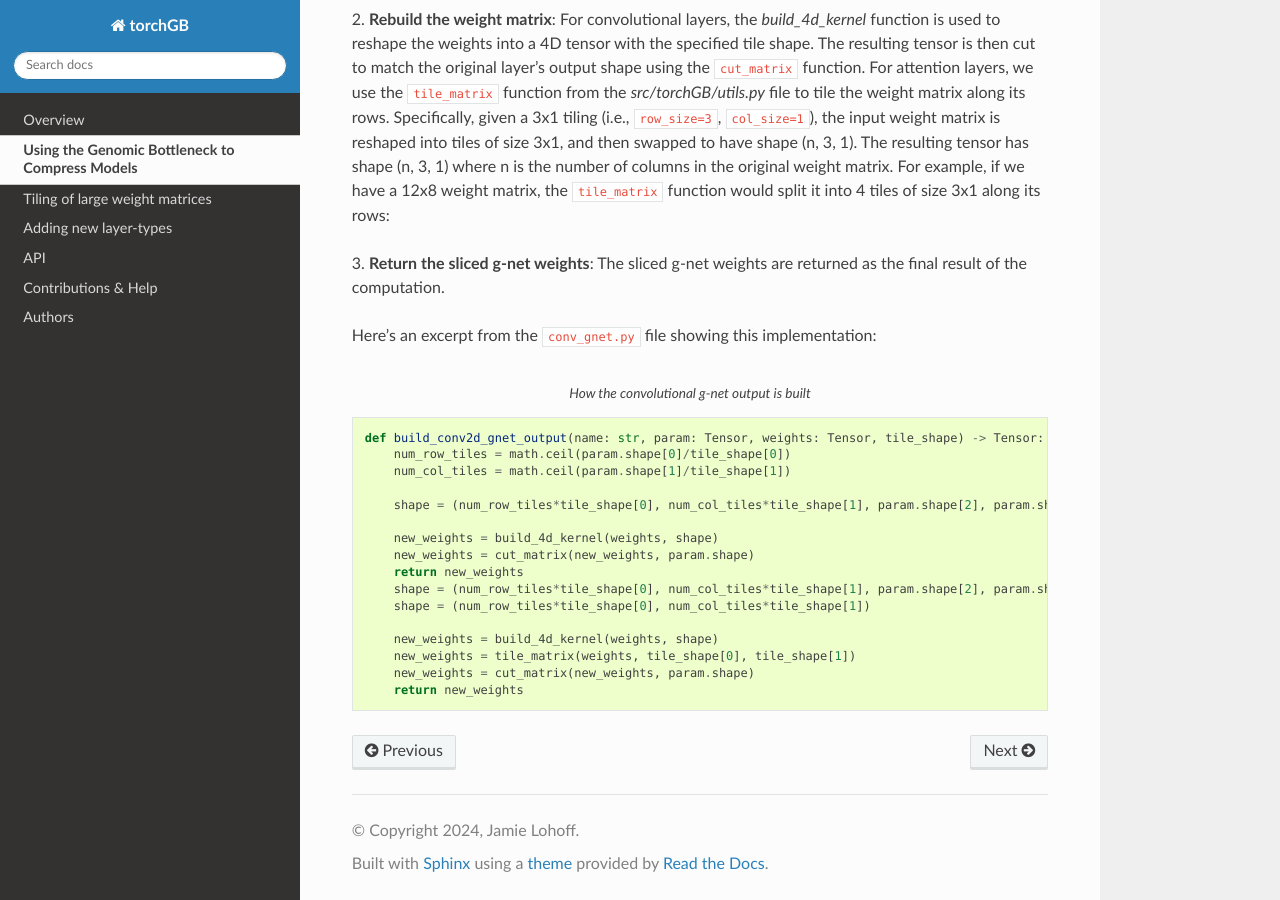
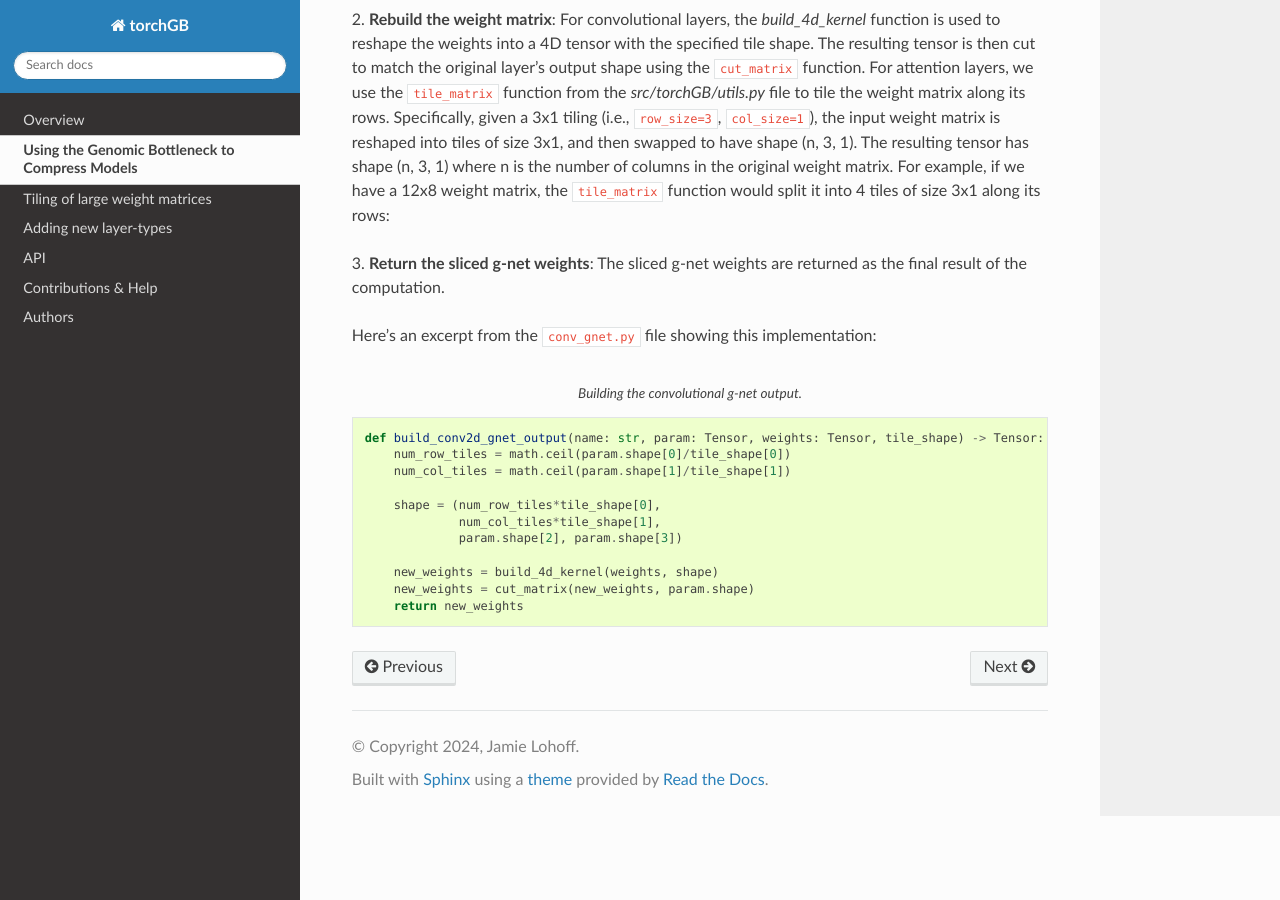
Before and after one commit to jamielohoff/torchGB, a Sphinx documentation site: the page built from docs/usage.rst, in a window 1280 px wide and 900 px high, scrolled down 2719 px. Built offline with Sphinx 7.4.7 and the Read the Docs theme 3.1.0, drawn with Linux system fonts in a browser that asks for light colours.

Commit message:
Fixed multiple minor bugs in the documentation.

```diff
--- a/docs/new_layer.rst
+++ b/docs/new_layer.rst
@@ -9,8 +9,7 @@
 our new g-net type:
 
 ..  code-block:: python
-    :caption: Defining a new g-net type for compression. Here we use a
-    matrix decomposition as an example.
+    :caption: Defining a new g-net type for compression. Here we use a low-rank matrix decomposition as an example.
 
     class LowRankMatrixDecompositionGNet(nn.Module):
         """
@@ -19,11 +18,10 @@
 
         Args:
             rank (int, optional): Rank for the matrix decomposition. Defaults to 32.
-
         """
 
         def __init__(self, sizes: Sequence[int], rank: int = 32) -> None:
-            super().__init__()
+            super().__init__(self)
             self.rank = rank
 
             # Define two trainable parameters
--- a/docs/usage.rst
+++ b/docs/usage.rst
@@ -143,21 +143,16 @@
 Here's an excerpt from the ``conv_gnet.py`` file showing this implementation:
 
 ..  code-block:: python
-    :caption: How the convolutional g-net output is built
+    :caption: Building the convolutional g-net output.
 
     def build_conv2d_gnet_output(name: str, param: Tensor, weights: Tensor, tile_shape) -> Tensor:
         num_row_tiles = math.ceil(param.shape[0]/tile_shape[0])
         num_col_tiles = math.ceil(param.shape[1]/tile_shape[1])
 
-        shape = (num_row_tiles*tile_shape[0], num_col_tiles*tile_shape[1], param.shape[2], param.shape[3])
+        shape = (num_row_tiles*tile_shape[0],
+                 num_col_tiles*tile_shape[1],
+                 param.shape[2], param.shape[3])
 
         new_weights = build_4d_kernel(weights, shape)
         new_weights = cut_matrix(new_weights, param.shape)
         return new_weights
-        shape = (num_row_tiles*tile_shape[0], num_col_tiles*tile_shape[1], param.shape[2], param.shape[3])
-        shape = (num_row_tiles*tile_shape[0], num_col_tiles*tile_shape[1])
-
-        new_weights = build_4d_kernel(weights, shape)
-        new_weights = tile_matrix(weights, tile_shape[0], tile_shape[1])
-        new_weights = cut_matrix(new_weights, param.shape)
-        return new_weights
```
